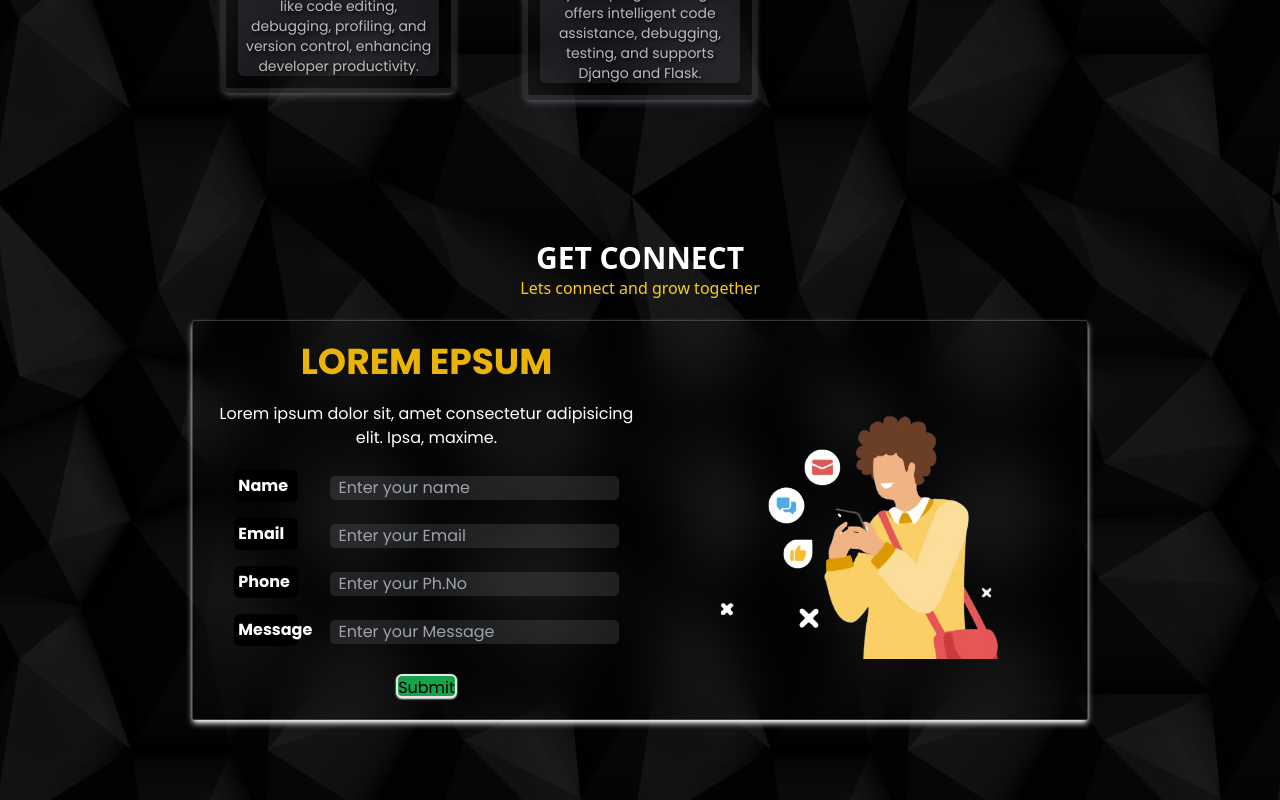
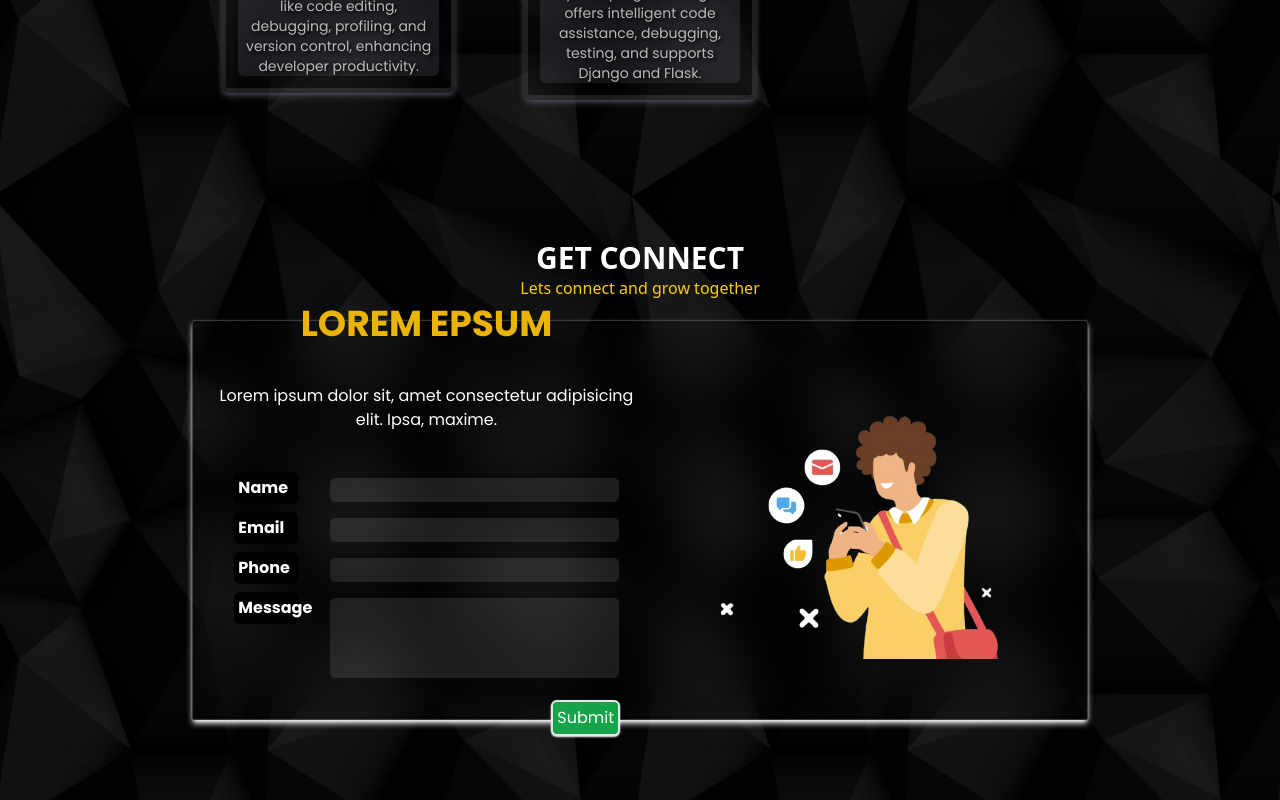
Before and after one commit to Shivvy-The-Coder/MyPortfolio, a React (Vite) app: page / in a window 1280 px wide. Shown: the part 2738-3538 px from the top of the page. Built offline with nearby package versions, Linux system fonts and the light colour scheme; a web font is replaced by a local one.

Commit message:
codes updated for Form Setion

```diff
--- a/src/Components/Form/Form.jsx
+++ b/src/Components/Form/Form.jsx
@@ -1,6 +1,7 @@
 import React from 'react'
 import Connect from "/Images/Connect.png"
 import Inputs from '../Inputs/Inputs';
+
 
 
 const FormData=
@@ -8,22 +9,22 @@ const FormData=
   {
     name:"Name",
     type:"text",
-    placeholder:"Enter your name",
+    des:false
   },
   {
     name:"Email",
     type:"enail",
-    placeholder:"Enter your Email",
+    des:false
   },
   {
     name:"Phone",
     type:"phone",
-    placeholder:"Enter your Ph.No",
+    des:false
   },
   {
     name:"Message",
     type:"text",
-    placeholder:"Enter your Message",
+    des:true
   },
 ]
 
@@ -47,7 +48,7 @@ const Form = () => {
                       grid grid-rows-
                       font-Poppin
                       items-center
-                      gap-5
+                      gap-10
                       '>
                 <div className='text-center '>
                   <h1 className='text-4xl font-bold text-yellow-500 '
@@ -58,7 +59,7 @@ const Form = () => {
 
                 <div className='text-center'>
               <form
-              className='flex flex-col  gap-4'
+              className='flex flex-col  gap-2'
               action="">
 
                 {/* <Inputs
@@ -72,6 +73,7 @@ const Form = () => {
                       name={data.name}
                       type={data.type}
                       placeholder={data.placeholder}
+                      des={data.des}
                       />
                     </div>
                   ))
@@ -81,9 +83,9 @@ const Form = () => {
               </form>
                 </div>
 
-                 <div className='flex flex-row justify-center mt-2 '>
+                 <div className='flex flex-row justify-end  mt-2 '>
               <button
-              className='bg-green-600 h-[3vh] border-2 rounded-md shadow-sm shadow-white '
+              className='bg-green-600 border-2 rounded-md shadow-sm shadow-white mt-7 felx mr-5 text-white p-1 '
               >Submit</button>
                  </div>
               </div>
--- a/src/Components/Inputs/Inputs.jsx
+++ b/src/Components/Inputs/Inputs.jsx
@@ -1,6 +1,11 @@
 import React from 'react'
 
-const Inputs = ({name, type, placeholder}) => {
+const Inputs = ({name, type,des}) => {
+
+    var height="3vh";
+        if(des==true)
+            height="10vh";
+
 
   return (
     <div>
@@ -16,8 +21,9 @@ const Inputs = ({name, type, placeholder}) => {
             >
                 <form >
                     <input
-                    className='font-normal w-[90%] rounded-[5px] h-[3vh] p-2 bg-white/10 '
-                    type={type} placeholder={placeholder} />
+                    style={{height:height}}
+                    className='font-normal w-[90%] rounded-[5px] p-2 bg-white/10 '
+                    type={type}  />
                 </form>
             </div>
         </div>
--- a/src/index.css
+++ b/src/index.css
@@ -6,7 +6,7 @@
 
 body
 {
-    background-image: url(./../public/Images/Background.jpg);
+    background-image: url(/Images/Background.jpg);
     background-position: center;
     background-size: contain;
 }
```
